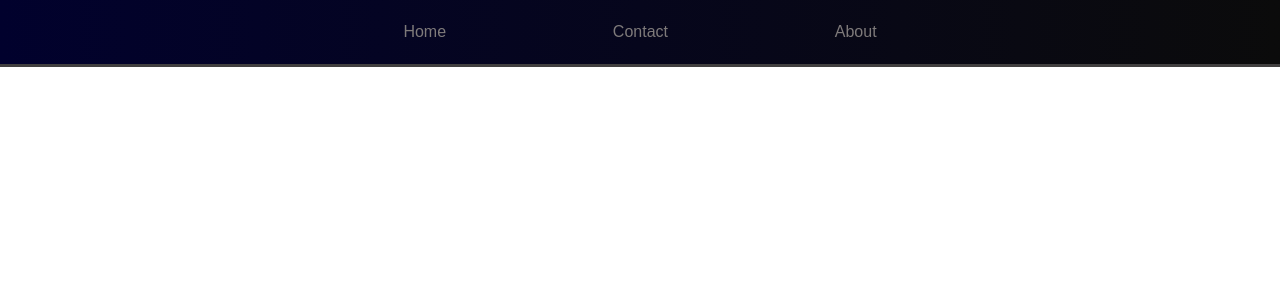
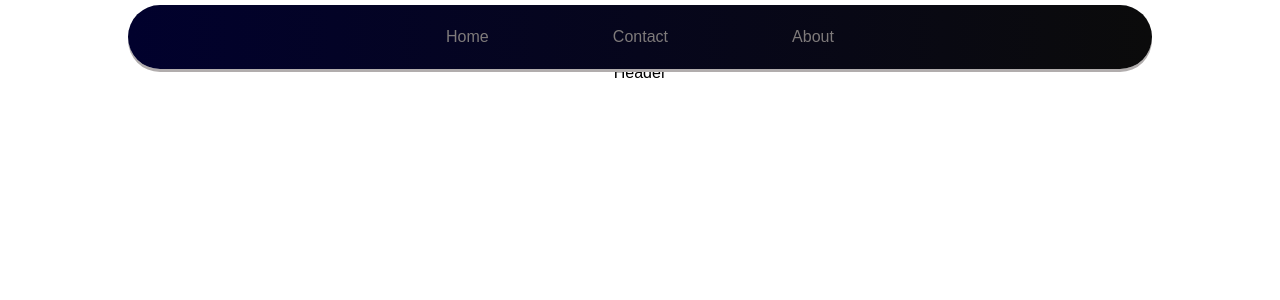
Before and after one commit to divyansh-tamrakar/peace-hub, a React (Create React App) app: page / in a window 1280 px wide. Shown: the top 300 px of the page. Built offline with nearby package versions, Linux system fonts and the light colour scheme; the HTML template or start-up script is replaced by a standard one.

Commit message:
New nav design and added header

```diff
--- a/src/App.js
+++ b/src/App.js
@@ -1,10 +1,12 @@
 import './App.css';
+import Header from './components/Header/Header';
 import NavBar from './components/Navigation/NavBar';
 
 function App() {
   return (
     <div className="App">
       <NavBar />
+      <Header />
     </div>
   );
 }
--- a/src/components/Header/Header.jsx
+++ b/src/components/Header/Header.jsx
@@ -0,0 +1,10 @@
+import React from 'react'
+import '../Header/Header.css'
+
+const Header = () => {
+  return (
+    <div className='header' id='header'>Header</div>
+  )
+}
+
+export default Header
--- a/src/components/Navigation/NavBar.css
+++ b/src/components/Navigation/NavBar.css
@@ -1,6 +1,7 @@
 :root {
   --primary: linear-gradient(90deg, rgb(1, 1, 45) 0%, rgb(11, 11, 11) 100%);
 }
+
 * {
   margin: 0;
   box-sizing: border-box;
@@ -14,12 +15,14 @@
   display: flex;
   justify-content: space-around;
   align-items: center;
-    width: 100%;
+  width: 80%;
   min-height: 8vh;
   background: var(--primary);
-    position: sticky;
-    top: 0;
-    box-shadow: 0px 3px 0px 0px rgb(65, 63, 63);
+  position: relative;
+  top: 5px;
+  left: 10%;
+  border-radius: 50px;
+  box-shadow: 0px 3px 0px 0px rgb(177, 173, 173);
 }
 
 .nav-links {
```
Also changed, not shown: src/components/Header/Header.css (added). Lines whose indentation alone changed are shown as unchanged.
